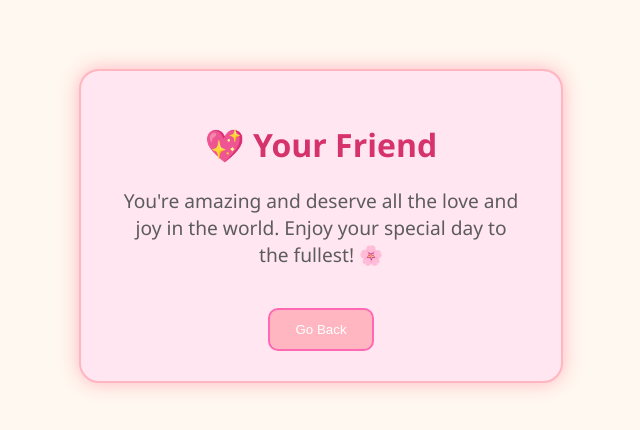
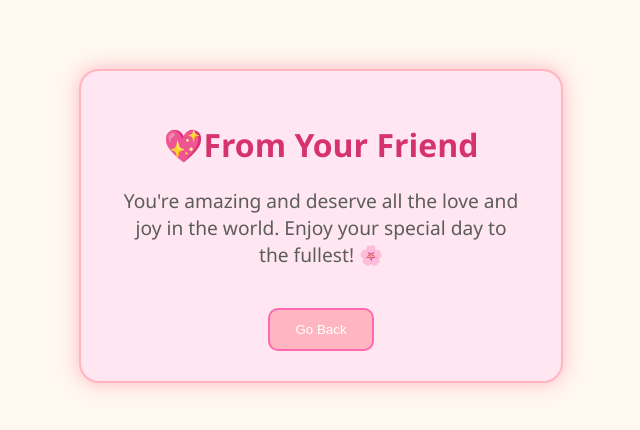
Before and after one commit to Asifashrafali/wolverine, a plain HTML site: page message.html in a window 1280 px wide. Shown: the part 182-612 px from the top of the page, without its empty margins (319-959 px from the left). Drawn offline with Linux system fonts and the light colour scheme.

Commit message:
Update message.html

```diff
--- a/message.html
+++ b/message.html
@@ -56,7 +56,7 @@
 <body>
 
   <div class="message-card">
-    <h1>💖 Your Friend</h1>
+    <h1>💖From Your Friend</h1>
     <p>You're amazing and deserve all the love and joy in the world. Enjoy your special day to the fullest! 🌸</p>
     <button class="btn" onclick="goBack()">Go Back</button>
   </div>
```
